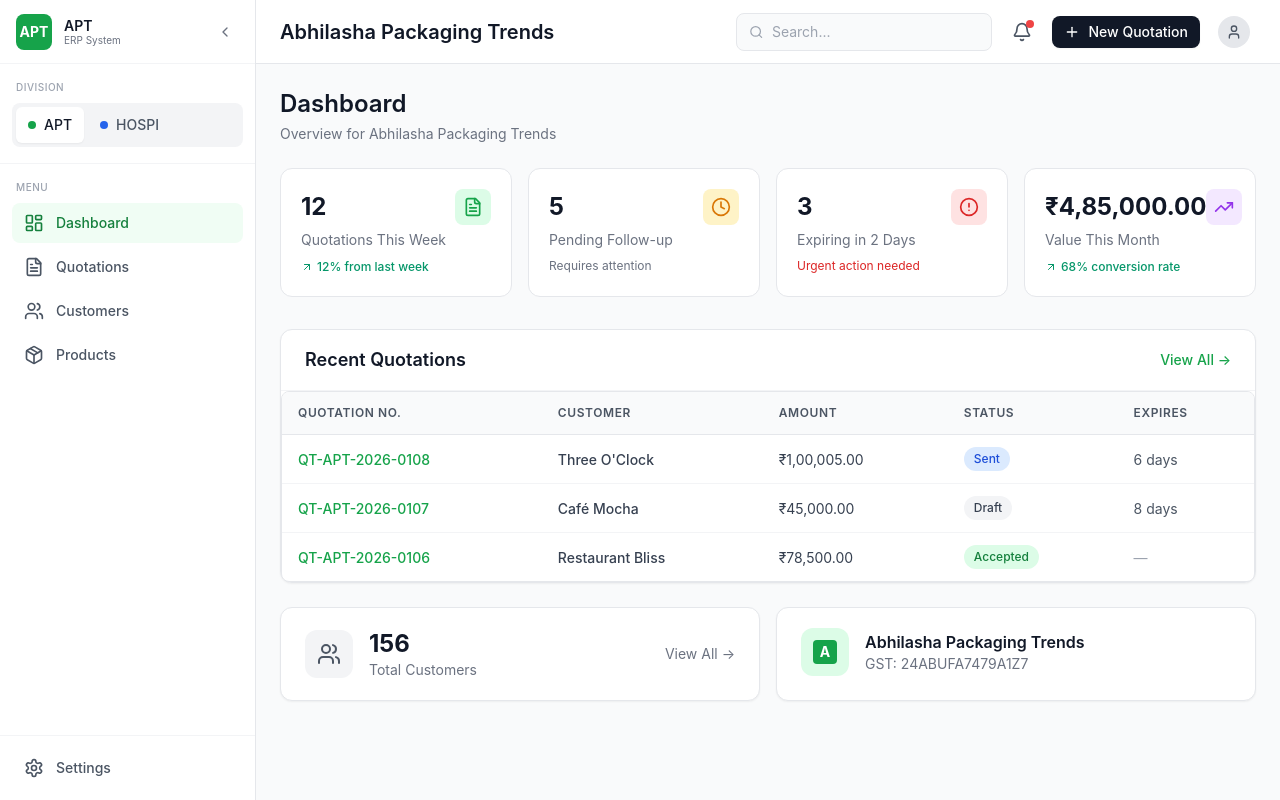
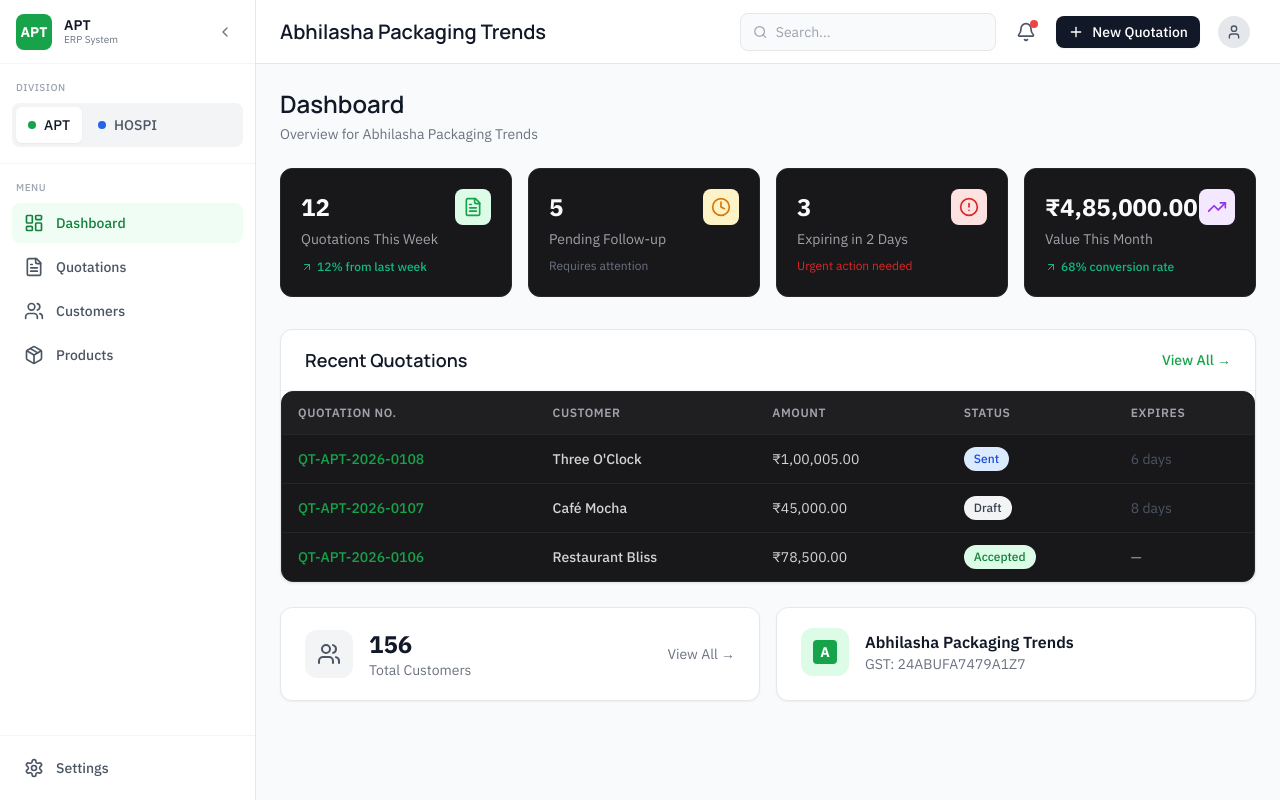
Before and after one commit to Abby230703/Equinox-Hub, a Next.js app: page / in a window 1280 px wide. Built offline with nearby package versions, Linux system fonts and the light colour scheme.

Commit message:
auto-commit for f0ed2cad-49c2-4ebe-b2c1-98c209b70311

```diff
--- a/src/app/globals.css
+++ b/src/app/globals.css
@@ -1,12 +1,39 @@
+@import url('https://fonts.googleapis.com/css2?family=IBM+Plex+Sans:wght@300;400;500;600;700&family=JetBrains+Mono:wght@400;500;600&family=Manrope:wght@300;400;500;600;700;800&display=swap');
+
 @tailwind base;
 @tailwind components;
 @tailwind utilities;
 
-:root {
-  --color-apt-primary: #1B5E20;
-  --color-apt-light: #E8F5E9;
-  --color-hospi-primary: #1565C0;
-  --color-hospi-light: #E3F2FD;
+@layer base {
+  :root {
+    --background: #09090B;
+    --foreground: #FAFAFA;
+    --card: #18181B;
+    --card-foreground: #FAFAFA;
+    --popover: #18181B;
+    --popover-foreground: #FAFAFA;
+    --primary: #FAFAFA;
+    --primary-foreground: #18181B;
+    --secondary: #27272A;
+    --secondary-foreground: #FAFAFA;
+    --muted: #27272A;
+    --muted-foreground: #A1A1AA;
+    --accent: #27272A;
+    --accent-foreground: #FAFAFA;
+    --destructive: #EF4444;
+    --destructive-foreground: #FAFAFA;
+    --border: #27272A;
+    --input: #27272A;
+    --ring: #D4D4D8;
+
+    --apt-primary: #10B981;
+    --apt-secondary: #059669;
+    --apt-border: #064E3B;
+
+    --hospi-primary: #F43F5E;
+    --hospi-secondary: #E11D48;
+    --hospi-border: #881337;
+  }
 }
 
 html {
@@ -15,16 +42,23 @@ html {
 }
 
 body {
-  background-color: #f9fafb;
-  color: #111827;
-  font-family: -apple-system, BlinkMacSystemFont, "Segoe UI", Roboto,
-    "Helvetica Neue", Arial, sans-serif;
+  background-color: var(--background);
+  color: var(--foreground);
+  font-family: "IBM Plex Sans", sans-serif;
+}
+
+h1, h2, h3, h4, h5, h6 {
+  font-family: "Manrope", sans-serif;
+}
+
+code, pre, .font-mono {
+  font-family: "JetBrains Mono", monospace;
 }
 
 /* Custom Scrollbar */
 .scrollbar-thin {
   scrollbar-width: thin;
-  scrollbar-color: #d1d5db transparent;
+  scrollbar-color: #3f3f46 transparent;
 }
 
 .scrollbar-thin::-webkit-scrollbar {
@@ -37,16 +71,20 @@ body {
 }
 
 .scrollbar-thin::-webkit-scrollbar-thumb {
-  background-color: #d1d5db;
+  background-color: #3f3f46;
   border-radius: 3px;
 }
 
-/* Table Styles */
+.scrollbar-thin::-webkit-scrollbar-thumb:hover {
+  background-color: #52525b;
+}
+
+/* Table Styles - Dark Mode */
 .table-container {
   overflow-x: auto;
-  border-radius: 0.5rem;
-  border: 1px solid #e5e7eb;
-  background-color: white;
+  border-radius: 0.75rem;
+  border: 1px solid #27272A;
+  background-color: #18181B;
 }
 
 .data-table {
@@ -55,8 +93,8 @@ body {
 }
 
 .data-table thead {
-  background-color: #f9fafb;
-  border-bottom: 1px solid #e5e7eb;
+  background-color: rgba(39, 39, 42, 0.5);
+  border-bottom: 1px solid #27272A;
 }
 
 .data-table th {
@@ -64,15 +102,15 @@ body {
   text-align: left;
   font-size: 0.75rem;
   font-weight: 600;
-  color: #4b5563;
+  color: #A1A1AA;
   text-transform: uppercase;
   letter-spacing: 0.05em;
 }
 
 .data-table td {
   padding: 0.75rem 1rem;
-  color: #374151;
-  border-bottom: 1px solid #f3f4f6;
+  color: #D4D4D8;
+  border-bottom: 1px solid #27272A;
 }
 
 .data-table tbody tr:last-child td {
@@ -80,31 +118,32 @@ body {
 }
 
 .data-table tbody tr:hover {
-  background-color: #f9fafb;
+  background-color: rgba(39, 39, 42, 0.5);
 }
 
-/* Stats Card */
+/* Stats Card - Dark Mode */
 .stat-card {
-  background-color: white;
+  background-color: #18181B;
   border-radius: 0.75rem;
-  border: 1px solid #e5e7eb;
+  border: 1px solid #27272A;
   padding: 1.25rem;
-  transition: box-shadow 0.2s;
+  transition: box-shadow 0.2s, border-color 0.2s;
 }
 
 .stat-card:hover {
-  box-shadow: 0 4px 6px -1px rgba(0, 0, 0, 0.1);
+  border-color: #3f3f46;
+  box-shadow: 0 4px 6px -1px rgba(0, 0, 0, 0.3);
 }
 
 .stat-card-value {
   font-size: 1.5rem;
   font-weight: 700;
-  color: #111827;
+  color: #FAFAFA;
 }
 
 .stat-card-label {
   font-size: 0.875rem;
-  color: #6b7280;
+  color: #A1A1AA;
   margin-top: 0.25rem;
 }
 
@@ -115,9 +154,54 @@ body {
 }
 
 .stat-card-change.positive {
-  color: #059669;
+  color: #10B981;
 }
 
 .stat-card-change.negative {
-  color: #dc2626;
+  color: #EF4444;
 }
+
+/* Glass morphism effects */
+.glass {
+  background: rgba(24, 24, 27, 0.8);
+  backdrop-filter: blur(16px);
+  -webkit-backdrop-filter: blur(16px);
+}
+
+/* Division-specific accent colors */
+.division-apt {
+  --division-primary: #10B981;
+  --division-secondary: #059669;
+  --division-border: #064E3B;
+}
+
+.division-hospi {
+  --division-primary: #F43F5E;
+  --division-secondary: #E11D48;
+  --division-border: #881337;
+}
+
+/* Wizard step connector */
+.wizard-connector {
+  position: absolute;
+  top: 50%;
+  left: 100%;
+  width: calc(100% - 2rem);
+  height: 2px;
+  transform: translateY(-50%);
+}
+
+/* Upload zone animations */
+.upload-zone {
+  transition: border-color 0.2s, background-color 0.2s;
+}
+
+.upload-zone:hover {
+  border-color: var(--division-primary, #10B981);
+  background-color: rgba(39, 39, 42, 0.5);
+}
+
+.upload-zone.dragging {
+  border-color: var(--division-primary, #10B981);
+  background-color: rgba(16, 185, 129, 0.05);
+}
--- a/src/app/layout.tsx
+++ b/src/app/layout.tsx
@@ -13,8 +13,8 @@ export default function RootLayout({
   children: React.ReactNode;
 }>) {
   return (
-    <html lang="en">
-      <body className="min-h-screen bg-gray-50">
+    <html lang="en" className="dark">
+      <body className="min-h-screen bg-background text-foreground">
         <DivisionProvider>{children}</DivisionProvider>
       </body>
     </html>
--- a/src/lib/constants.ts
+++ b/src/lib/constants.ts
@@ -60,7 +60,7 @@ export const DIVISIONS: Record<DivisionCode, Division> = {
 5. DELIVERY TIMELINE: General items: 1-3 working days; Customized orders: 15-20 working days; Import orders: 55-65 days.
 
 6. DELIVERY TERMS: Ex-Factory from Gandhi Kutir, Surat - 395007. Transportation charges additional.`,
-    primaryColor: "#1B5E20",
+    primaryColor: "#10B981",
     logoPath: "/logos/apt-logo.png",
   },
   HOSPI: {
@@ -86,18 +86,18 @@ export const DIVISIONS: Record<DivisionCode, Division> = {
 2. Transportation charges extra.
 3. Quotation valid only 15 days.
 4. Order confirmation by purchase order.`,
-    primaryColor: "#1565C0",
+    primaryColor: "#F43F5E",
     logoPath: "/logos/hospi-logo.png",
   },
 };
 
 // Status configurations
 export const QUOTATION_STATUSES = {
-  DRAFT: { label: "Draft", color: "bg-gray-100 text-gray-700" },
-  SENT: { label: "Sent", color: "bg-blue-100 text-blue-700" },
-  ACCEPTED: { label: "Accepted", color: "bg-green-100 text-green-700" },
-  REJECTED: { label: "Rejected", color: "bg-red-100 text-red-700" },
-  EXPIRED: { label: "Expired", color: "bg-orange-100 text-orange-700" },
+  DRAFT: { label: "Draft", color: "bg-zinc-700 text-zinc-300" },
+  SENT: { label: "Sent", color: "bg-blue-500/20 text-blue-400" },
+  ACCEPTED: { label: "Accepted", color: "bg-emerald-500/20 text-emerald-400" },
+  REJECTED: { label: "Rejected", color: "bg-red-500/20 text-red-400" },
+  EXPIRED: { label: "Expired", color: "bg-amber-500/20 text-amber-400" },
 } as const;
 
 export type QuotationStatus = keyof typeof QUOTATION_STATUSES;
@@ -128,3 +128,36 @@ export const GST_RATES = [
   { value: 18, label: "18%" },
   { value: 28, label: "28%" },
 ] as const;
+
+// Import statuses
+export const IMPORT_STATUSES = {
+  parsing: { label: "Parsing", color: "bg-blue-500/20 text-blue-400" },
+  validating: { label: "Validating", color: "bg-amber-500/20 text-amber-400" },
+  reviewing: { label: "Reviewing", color: "bg-purple-500/20 text-purple-400" },
+  committed: { label: "Committed", color: "bg-emerald-500/20 text-emerald-400" },
+  rolled_back: { label: "Rolled Back", color: "bg-red-500/20 text-red-400" },
+} as const;
+
+export type ImportStatus = keyof typeof IMPORT_STATUSES;
+
+// Validation statuses
+export const VALIDATION_STATUSES = {
+  valid: { label: "Valid", color: "bg-emerald-500/10 text-emerald-500 border-emerald-500/20" },
+  warning: { label: "Warning", color: "bg-amber-500/10 text-amber-500 border-amber-500/20" },
+  error: { label: "Error", color: "bg-red-500/10 text-red-500 border-red-500/20" },
+} as const;
+
+export type ValidationStatus = keyof typeof VALIDATION_STATUSES;
+
+// Product classes
+export const PRODUCT_CLASSES = [
+  { value: "standard", label: "Standard" },
+  { value: "custom_print", label: "Custom Print" },
+  { value: "made_to_order", label: "Made to Order" },
+] as const;
+
+// Stock types
+export const STOCK_TYPES = [
+  { value: "stocked", label: "Stocked" },
+  { value: "made_to_order", label: "Made to Order" },
+] as const;
--- a/tailwind.config.ts
+++ b/tailwind.config.ts
@@ -6,26 +6,72 @@ const config: Config = {
     "./src/components/**/*.{js,ts,jsx,tsx,mdx}",
     "./src/app/**/*.{js,ts,jsx,tsx,mdx}",
   ],
+  darkMode: "class",
   theme: {
     extend: {
       colors: {
+        background: "#09090B",
+        foreground: "#FAFAFA",
+        card: "#18181B",
+        "card-foreground": "#FAFAFA",
+        popover: "#18181B",
+        "popover-foreground": "#FAFAFA",
+        primary: "#FAFAFA",
+        "primary-foreground": "#18181B",
+        secondary: "#27272A",
+        "secondary-foreground": "#FAFAFA",
+        muted: "#27272A",
+        "muted-foreground": "#A1A1AA",
+        accent: "#27272A",
+        "accent-foreground": "#FAFAFA",
+        destructive: "#EF4444",
+        "destructive-foreground": "#FAFAFA",
+        border: "#27272A",
+        input: "#27272A",
+        ring: "#D4D4D8",
         apt: {
-          50: "#E8F5E9",
-          100: "#C8E6C9",
-          500: "#4CAF50",
-          600: "#43A047",
-          700: "#388E3C",
-          800: "#2E7D32",
-          900: "#1B5E20",
+          50: "#ECFDF5",
+          100: "#D1FAE5",
+          200: "#A7F3D0",
+          300: "#6EE7B7",
+          400: "#34D399",
+          500: "#10B981",
+          600: "#059669",
+          700: "#047857",
+          800: "#065F46",
+          900: "#064E3B",
         },
         hospi: {
-          50: "#E3F2FD",
-          100: "#BBDEFB",
-          500: "#2196F3",
-          600: "#1E88E5",
-          700: "#1976D2",
-          800: "#1565C0",
-          900: "#0D47A1",
+          50: "#FFF1F2",
+          100: "#FFE4E6",
+          200: "#FECDD3",
+          300: "#FDA4AF",
+          400: "#FB7185",
+          500: "#F43F5E",
+          600: "#E11D48",
+          700: "#BE123C",
+          800: "#9F1239",
+          900: "#881337",
+        },
+      },
+      fontFamily: {
+        heading: ["Manrope", "sans-serif"],
+        body: ["IBM Plex Sans", "sans-serif"],
+        mono: ["JetBrains Mono", "monospace"],
+      },
+      animation: {
+        "fade-in": "fadeIn 0.3s ease-out",
+        "slide-up": "slideUp 0.3s ease-out",
+        "pulse-slow": "pulse 3s cubic-bezier(0.4, 0, 0.6, 1) infinite",
+      },
+      keyframes: {
+        fadeIn: {
+          "0%": { opacity: "0" },
+          "100%": { opacity: "1" },
+        },
+        slideUp: {
+          "0%": { opacity: "0", transform: "translateY(10px)" },
+          "100%": { opacity: "1", transform: "translateY(0)" },
         },
       },
     },
```
